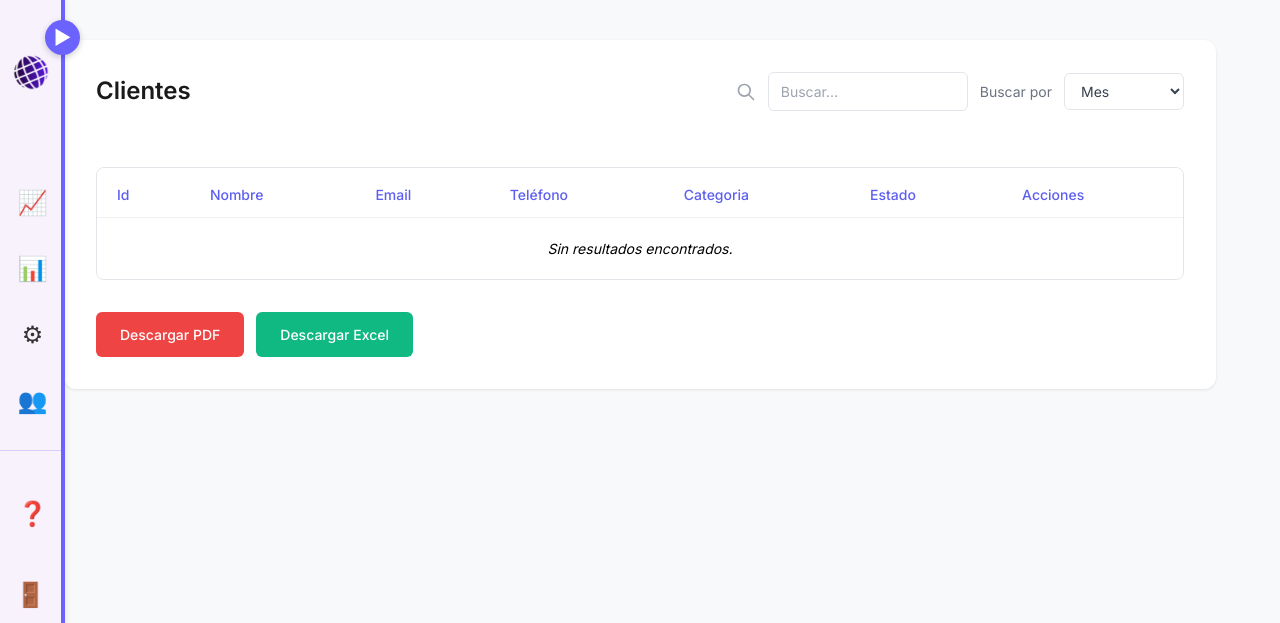
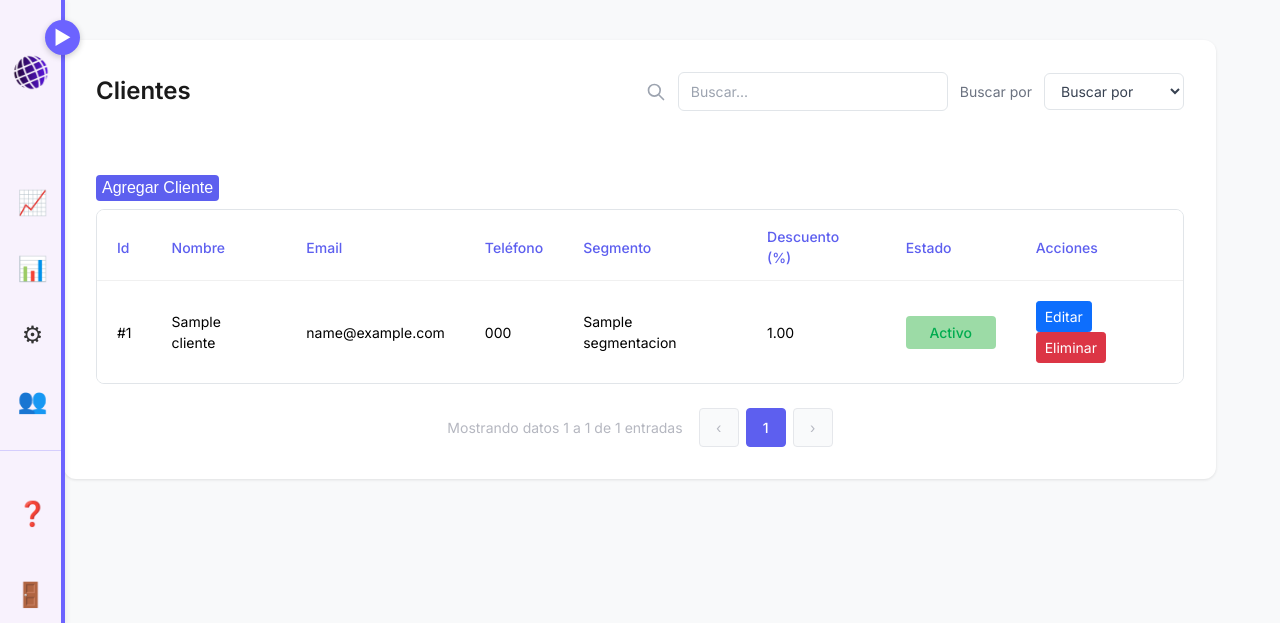
Before and after one commit to MertinGIT/Casa-De-Cambios-De-Divisas, a Django app: page /clientes/ in a window 1280 px wide. Shown: the top 623 px of the page. Run offline with Django 4.2, Linux system fonts and the light colour scheme; tables that the repository leaves empty hold one stand-in row (values such as "Sample post"); some libraries are stand-ins or nearby versions.

Commit message:
-estilos finalizados -configuraciones generales -crud funcional

```diff
--- a/global_exchange/clientes/models.py
+++ b/global_exchange/clientes/models.py
@@ -14,6 +14,6 @@ class Cliente(models.Model):
     email = models.EmailField(unique=True)
     telefono = models.CharField(max_length=20, blank=True, null=True)
     segmentacion = models.ForeignKey(Segmentacion, on_delete=models.PROTECT)
-
+    estado = models.CharField(max_length=10, default='activo')
     creado_en = models.DateTimeField(auto_now_add=True)
     actualizado_en = models.DateTimeField(auto_now=True)
--- /dev/null
+++ b/global_exchange/clientes/templates/clientes/form.html
@@ -0,0 +1,189 @@
+<!-- Modal Crear / Editar -->
+<div id="modal-accion" class="custom-modal">
+  <div class="custom-modal-content">
+    <form method="POST" id="form-accion">
+      {% csrf_token %}
+      <input type="hidden" name="cliente_id" id="cliente_id">
+
+      <div class="modal-header">
+        <h2 id="modal-title">Agregar Cliente</h2>
+        <button type="button" class="close-btn" onclick="closeModal()">&times;</button>
+      </div>
+
+      <div class="modal-body">
+        <label>Nombre</label>
+        <input type="text" name="nombre" class="search-input" required>
+
+        <label>Email</label>
+        <input type="email" name="email" class="search-input" required>
+
+        <label>Teléfono</label>
+        <input type="text" name="telefono" class="search-input">
+
+        <label>Segmentación</label>
+        <select name="segmentacion" class="search-input">
+          {% for s in segmentaciones %}
+            <option value="{{ s.id }}">{{ s.nombre }}</option>
+          {% endfor %}
+        </select>
+
+        <label>Estado</label>
+        <select name="estado" class="search-input">
+          <option value="activo">Activo</option>
+          <option value="inactivo">Inactivo</option>
+        </select>
+      </div>
+
+      <div class="modal-footer">
+        <button type="button" class="btn-cancelar" onclick="closeModal()">Cancelar</button>
+        <button type="submit" class="btn-confirmar">Guardar</button>
+      </div>
+    </form>
+  </div>
+</div>
+
+<!-- Modal Eliminar -->
+<div id="modal-delete" class="custom-modal">
+  <div class="custom-modal-content">
+    <form method="POST" id="delete-form">
+      {% csrf_token %}
+      <input type="hidden" name="cliente_id" id="delete_cliente_id">
+      <p>¿Seguro que deseas eliminar al cliente <strong id="delete_cliente_nombre"></strong>?</p>
+
+      <div class="modal-footer">
+        <button type="button" class="btn-cancelar" onclick="closeModal()">Cancelar</button>
+        <button type="submit" class="btn-confirmar">Eliminar</button>
+      </div>
+    </form>
+  </div>
+</div>
+
+<style>
+/* ==== Modal estilo acorde a la página ==== */
+.custom-modal {
+  display: none; /* hidden por defecto */
+  position: fixed;
+  z-index: 1000;
+  inset: 0;
+  background-color: rgba(0,0,0,0.4);
+  justify-content: center;
+  align-items: center;
+}
+
+.custom-modal-content {
+  background: #fff;
+  border-radius: 12px;
+  width: 100%;
+  max-width: 500px;
+  padding: 24px;
+  box-shadow: 0 4px 20px rgba(0,0,0,0.15);
+  animation: fadeIn 0.3s ease-in-out;
+}
+
+.modal-header {
+  display: flex;
+  justify-content: space-between;
+  align-items: center;
+  margin-bottom: 16px;
+}
+
+.modal-header h2 {
+  font-size: 20px;
+  font-weight: 600;
+  color: #1a1a1a;
+  margin: 0;
+}
+
+.close-btn {
+  background: none;
+  border: none;
+  font-size: 22px;
+  font-weight: bold;
+  color: #6b7280;
+  cursor: pointer;
+}
+
+.modal-body {
+  font-size: 14px;
+  color: #374151;
+  margin-bottom: 20px;
+  display: flex;
+  flex-direction: column;
+}
+
+.modal-footer {
+  display: flex;
+  justify-content: flex-end;
+  gap: 12px;
+}
+
+.btn-cancelar {
+  background-color: #f3f4f6;
+  color: #374151;
+  border: none;
+  padding: 8px 16px;
+  border-radius: 6px;
+  font-size: 14px;
+  cursor: pointer;
+}
+
+.btn-cancelar:hover {
+  background-color: #e5e7eb;
+}
+
+.btn-confirmar {
+  background-color: #5D5FEF;
+  color: white;
+  border: none;
+  padding: 8px 16px;
+  border-radius: 6px;
+  font-size: 14px;
+  cursor: pointer;
+}
+
+.btn-confirmar:hover {
+  background-color: #4f46e5;
+}
+
+@keyframes fadeIn {
+  from {opacity: 0; transform: scale(0.9);}
+  to {opacity: 1; transform: scale(1);}
+}
+</style>
+
+<script>
+function openCreateModal() {
+  document.getElementById('modal-title').innerText = "Agregar Cliente";
+  document.getElementById('form-accion').reset();
+  document.getElementById('form-accion').action = "{% url 'clientes-agregar' %}";
+  document.getElementById('modal-accion').style.display = "flex";
+}
+
+function openEditModal(id, nombre, email, telefono, segmentacion, estado) {
+  document.getElementById('modal-title').innerText = "Editar Cliente";
+  document.getElementById('cliente_id').value = id;
+  document.querySelector('[name=nombre]').value = nombre;
+  document.querySelector('[name=email]').value = email;
+  document.querySelector('[name=telefono]').value = telefono;
+  document.querySelector('[name=segmentacion]').value = segmentacion;
+  document.querySelector('[name=estado]').value = estado;
+
+  document.getElementById('form-accion').action = `/clientes/editar/${id}/`;
+
+  document.getElementById('modal-accion').style.display = "flex";
+}
+
+function openDeleteModal(id, nombre) {
+  document.getElementById('delete_cliente_id').value = id;
+  document.getElementById('delete_cliente_nombre').innerText = nombre;
+  document.getElementById('delete-form').action = `/clientes/eliminar/${id}/`;
+
+  document.getElementById('modal-delete').style.display = "flex";
+}
+
+function closeModal() {
+  document.getElementById('modal-accion').style.display = "none";
+  document.getElementById('modal-delete').style.display = "none";
+}
+
+</script>
--- a/global_exchange/clientes/templates/clientes/lista.html
+++ b/global_exchange/clientes/templates/clientes/lista.html
@@ -1,7 +1,5 @@
 {% extends 'base.html' %}
 {% load humanize %}
-
-
 {% block content %}
 <link href="https://fonts.googleapis.com/css2?family=Inter:wght@300;400;500;600;700&display=swap" rel="stylesheet">
 <style>
@@ -57,7 +55,7 @@
   border-radius: 6px;
   padding: 8px 12px;
   font-size: 14px;
-    width: 200px;
+  width: 270px;
   font-family: 'Inter', sans-serif;
   background: white;
 }
@@ -77,7 +75,7 @@
   color: #6b7280;
 }
 
-  .month-selector {
+.search-field-selector {
   padding: 8px 12px;
   border: 1px solid #e1e5e9;
   border-radius: 6px;
@@ -86,10 +84,10 @@
   cursor: pointer;
   font-family: 'Inter', sans-serif;
   color: #374151;
-    min-width: 120px;
+  min-width: 140px;
 }
 
-  .month-selector:focus {
+.search-field-selector:focus {
   outline: none;
   border-color: #4f46e5;
   box-shadow: 0 0 0 3px rgba(79, 70, 229, 0.1);
@@ -106,21 +104,10 @@
   flex-wrap: wrap;
 }
 
-  .search-btn {
-    background-color: #5d5fef;
+.btn-add {
+  font-family: 'Poppins', sans-serif;
+  background-color: #5D5FEF;
   color: white;
-    border: none;
-    border-radius: 6px;
-    padding: 8px 16px;
-    font-size: 14px;
-    font-weight: 500;
-    font-family: 'Inter', sans-serif;
-    cursor: pointer;
-    transition: background-color 0.2s;
-  }
-
-  .search-btn:hover {
-    background-color: #4f46e5;
 }
 
 .table-container {
@@ -167,16 +154,6 @@
   border-bottom: none;
 }
 
-  .id-cell {
-    font-weight: 500;
-    color: #5D5FEF;
-  }
-
-  .name-cell {
-    font-weight: 400;
-    color: #000000;
-  }
-
 .status-badge {
   padding: 6px 16px;
   border-radius: 4px;
@@ -187,12 +164,12 @@
   min-width: 90px;
 }
 
-  .status-activo, .status-pagado {
+.status-activo {
   background-color: #9CDBA6;
   color: #00AC4F;
 }
 
-  .status-inactivo, .status-cancelado {
+.status-inactivo {
   background-color: #FFC5C5;
   color: #DF0404;
 }
@@ -262,49 +239,6 @@
   cursor: not-allowed;
 }
 
-  .downloads-section {
-    margin-top: 32px;
-    display: flex;
-    gap: 12px;
-  }
-
-  .btn-download {
-    padding: 12px 24px;
-    border-radius: 6px;
-    text-decoration: none;
-    font-size: 14px;
-    font-weight: 500;
-    transition: all 0.2s;
-    display: inline-flex;
-    align-items: center;
-    gap: 8px;
-    font-family: 'Inter', sans-serif;
-    border: none;
-    cursor: pointer;
-  }
-
-  .btn-pdf {
-    background-color: #ef4444;
-    color: white;
-  }
-
-  .btn-pdf:hover {
-    background-color: #dc2626;
-    color: white;
-    text-decoration: none;
-  }
-
-  .btn-excel {
-    background-color: #10b981;
-    color: white;
-  }
-
-  .btn-excel:hover {
-    background-color: #059669;
-    color: white;
-    text-decoration: none;
-  }
-
 .no-results {
   text-align: center;
   padding: 48px 16px;
@@ -329,11 +263,6 @@
     gap: 16px;
   }
 
-    .search-container {
-      width: 100%;
-      flex-wrap: wrap;
-    }
-
   .search-input {
     width: 100%;
     max-width: none;
@@ -345,12 +274,8 @@
     gap: 12px;
   }
 
-    .month-selector {
+  .search-field-selector {
     width: 100%;
-    }
-
-    .downloads-section {
-      flex-direction: column;
   }
 
   .pagination-wrapper {
@@ -362,7 +287,6 @@
 
 <div class="main-wrapper">
   <div class="page-container">
-    <!-- Encabezado -->
     <div class="page-header">
       <h1 class="page-title">Clientes</h1>
       <div class="header-right">
@@ -374,24 +298,23 @@
             <path stroke-linecap="round" stroke-linejoin="round" stroke-width="2" d="M21 21l-6-6m2-5a7 7 0 11-14 0 7 7 0 0114 0z" />
           </svg>
 
-          <!-- Campo de búsqueda -->
           <input name="q" value="{{ q }}" class="search-input" type="search" placeholder="Buscar...">
 
-          <!-- Texto "Buscar por" -->
           <span class="buscar-por-text">Buscar por</span>
 
           <!-- Selector de mes -->
-          <select name="mes" class="month-selector">
-            <option value="">Mes</option>
-            {% for m in meses %}
-              <option value="{{ m }}" {% if mes_selected == m %}selected{% endif %}>{{ m }}</option>
-            {% endfor %}
+        <select name="campo" class="search-field-selector">
+          <option value="">Buscar por</option>
+          <option value="nombre">Nombre</option>
+          <option value="email">Email</option>
+          <option value="telefono">Teléfono</option>
+          <option value="segmento">Segmento</option>
         </select>
         </form>
       </div>
+
     </div>
 
-    <!-- Filtros adicionales -->
     <div class="filters-section">
       <form method="get" class="filters-row">
         <input name="q" value="{{ q }}" type="hidden">
@@ -401,6 +324,8 @@
       </form>
     </div>
 
+    <button onclick="openCreateModal()"
+    class="btn-add rounded border-0 my-2">Agregar Cliente</button>
     <!-- Tabla -->
     <div class="table-container">
       <table class="custom-table">
@@ -410,7 +335,8 @@
             <th>Nombre</th>
             <th>Email</th>
             <th>Teléfono</th>
-            <th>Categoria</th>
+            <th>Segmento</th>
+            <th>Descuento (%)</th>
             <th>Estado</th>
             <th>Acciones</th>
           </tr>
@@ -418,15 +344,29 @@
         <tbody>
           {% for c in clientes %}
             <tr>
-              <td class="id-cell">#{{ c.id|default:forloop.counter }}</td>
-              <td class="name-cell">{{ c.nombre }}</td>
+              <td>#{{ c.id }}</td>
+              <td>{{ c.nombre }}</td>
               <td>{{ c.email }}</td>
               <td>{{ c.telefono|default:"—" }}</td>
               <td>{{ c.segmentacion.nombre|default:"Sin segmento" }}</td>
+              <td>{{ c.segmentacion.descuento|default:"0" }}</td>
+              <td>{% if c.estado == 'activo' %}
+                    <span class="status-badge status-activo">Activo</span>
+                  {% else %}
+                    <span class="status-badge status-inactivo">Inactivo</span>
+                  {% endif %}
+              </td>
               <td>
-                <span class="status-badge status-pagado">Pagado</span>
+                 <button onclick="openEditModal('{{ c.id }}', '{{ c.nombre }}', '{{ c.email }}', '{{ c.telefono }}', '{{ c.segmentacion.id }}', '{{ c.estado }}')"
+                  class="btn btn-sm btn-primary">
+                  Editar
+                 </button>
+              <button onclick="openDeleteModal('{{ c.id }}', '{{ c.nombre }}')"
+                class="btn btn-sm btn-danger">
+                Eliminar
+              </button>
+
               </td>
-              <td>{{ c.creado_en|date:"d-m-Y"|default:"—" }}</td>
             </tr>
           {% empty %}
             <tr>
@@ -494,15 +434,9 @@
     </div>
     {% endif %}
 
-    <!-- Botones de descarga -->
-    <div class="downloads-section">
-      <a class="btn-download btn-pdf" href="#">
-        Descargar PDF
-      </a>
-      <a class="btn-download btn-excel" href="#">
-        Descargar Excel
-      </a>
+
   </div>
 </div>
-</div>
+
+{% include "clientes/form.html" %}
 {% endblock %}
--- /dev/null
+++ b/global_exchange/clientes/urls.py
@@ -0,0 +1,9 @@
+from django.urls import path, include
+from .views import ClienteListView, ClienteCreateView, ClienteUpdateView, ClienteDeleteView
+from clientes import views as clientes_views
+urlpatterns = [
+    path('', ClienteListView.as_view(), name='clientes'),
+    path('agregar/', clientes_views.ClienteCreateView.as_view(), name='clientes-agregar'),
+    path('editar/<int:pk>/', clientes_views.ClienteUpdateView.as_view(), name='clientes-editar'),
+    path('eliminar/<int:pk>/', clientes_views.ClienteDeleteView.as_view(), name='clientes-eliminar'),
+]
--- a/global_exchange/clientes/views.py
+++ b/global_exchange/clientes/views.py
@@ -1,4 +1,59 @@
-from django.shortcuts import render
+from django.shortcuts import render, get_object_or_404, redirect
+from django.contrib import messages
+from django.core.paginator import Paginator
+from django.db.models import Q
+from django.db.models.functions import TruncMonth
+from django.views.generic import ListView, CreateView, UpdateView, DeleteView
+from django.http import HttpResponse, JsonResponse
+from django.urls import reverse_lazy
+from django.views.decorators.csrf import csrf_exempt
+import json
+from .models import Cliente, Segmentacion
 
 def clientes(request):
     return render(request, 'clientes/lista.html')
+
+class ClienteListView(ListView):
+    model = Cliente
+    template_name = 'clientes/lista.html'
+    context_object_name = 'clientes'
+    paginate_by = 8
+    def get_queryset(self):
+        return Cliente.objects.all().order_by('-id')
+
+    def get_context_data(self, **kwargs):
+        context = super().get_context_data(**kwargs)
+        context["segmentaciones"] = Segmentacion.objects.all()
+        return context
+
+class ClienteCreateView(CreateView):
+    model = Cliente
+    template_name = 'clientes/form.html'
+    fields = ['nombre', 'email', 'telefono', 'segmentacion', 'estado']
+    success_url = reverse_lazy('clientes')
+
+    def get_context_data(self, **kwargs):
+        context = super().get_context_data(**kwargs)
+        context["segmentaciones"] = Segmentacion.objects.all()
+        return context
+
+    def get_queryset(self):
+        return Cliente.objects.all().order_by('-id')
+
+class ClienteUpdateView(UpdateView):
+    model = Cliente
+    template_name = 'clientes/form.html'
+    fields = ['nombre', 'email', 'telefono', 'segmentacion', 'estado']
+    success_url = reverse_lazy('clientes')
+    def get_context_data(self, **kwargs):
+        context = super().get_context_data(**kwargs)
+        context["segmentaciones"] = Segmentacion.objects.all()
+        return context
+
+class ClienteDeleteView(DeleteView):
+    model = Cliente
+    template_name = 'clientes/form.html'
+    success_url = reverse_lazy('clientes')
+    def delete(self, request, *args, **kwargs):
+        messages.success(request, "Cliente eliminado correctamente.")
+        return super().delete(request, *args, **kwargs)
--- a/global_exchange/global_exchange/urls.py
+++ b/global_exchange/global_exchange/urls.py
@@ -14,7 +14,7 @@ Including another URLconf
     2. Add a URL to urlpatterns:  path('blog/', include('blog.urls'))
 """
 from django.contrib import admin
-from django.urls import path
+from django.urls import path, include
 from usuarios import views
 from clientes import views as clientes_views
 from django.conf.urls import handler404
@@ -32,9 +32,10 @@ urlpatterns = [
     path('editarperfil-design/', views.editarperfilDesing, name='editarperfil'),
     path('admin/', admin.site.urls),
     path('activate/<uidb64>/<token>/', views.activate, name='activate'),
-     path('empleados/', views.crud_empleados, name='empleados'),
+    path('empleados/', views.crud_empleados, name='empleados'),
     path('roles/', views.crud_roles, name='roles'),
-    path('clientes/', clientes_views.clientes, name='clientes'),
+    path('clientes/', include('clientes.urls')),
+
 ]
 
 def custom_404_view(request, exception):
```
Lines whose indentation alone changed are shown as unchanged.
